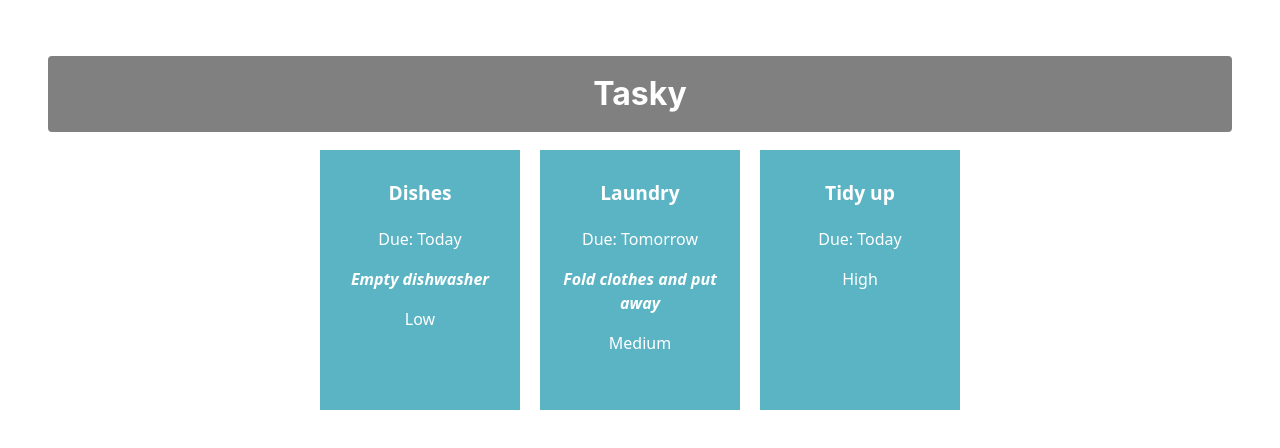
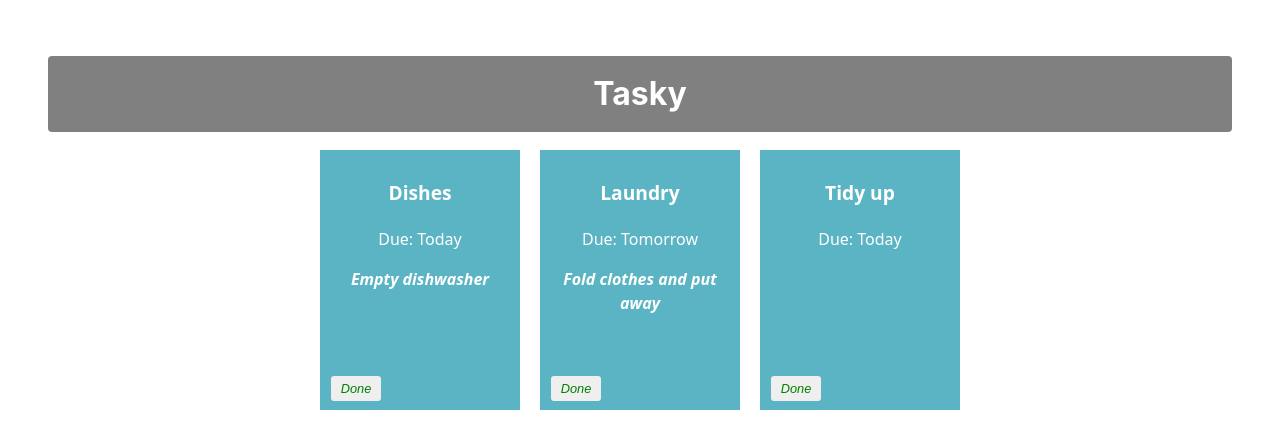
Before and after one commit to amycomynshaugh03/react-basics-labs, a React (Vite) app in the folder tasky/: page / in a window 1280 px wide. Shown: the top 448 px of the page. Built offline with nearby package versions, Linux system fonts and the light colour scheme.

Commit message:
Mark task as done

```diff
--- a/tasky/src/App.css
+++ b/tasky/src/App.css
@@ -47,3 +47,20 @@
   color: white;
   font-style: italic;
 }
+
+button {
+  border: none;
+  border-radius: 3px;
+  font-style: italic;
+  font-size: 0.8em;
+  margin: 4px 6px;
+  width: 50px;
+  height: 25px;
+}
+
+.doneButton {
+  position: absolute;
+  bottom: 5px;
+  left: 5px;
+  color: green;
+}
--- a/tasky/src/App.jsx
+++ b/tasky/src/App.jsx
@@ -7,28 +7,40 @@
 
    const [ taskState, setTaskState ] = useState({
     tasks: [
-      { id: 1, title:"Dishes", description: "Empty dishwasher", deadline: "Today", priority:"Low" },
-      { id: 2, title: "Laundry", description: "Fold clothes and put away", deadline: "Tomorrow",priority:"Medium" },
-      { id: 3, title: "Tidy up", deadline: "Today", priority:"High" }
+      { id: 1, title:"Dishes", description: "Empty dishwasher", deadline: "Today",done: false, priority:"Low",  },
+      { id: 2, title: "Laundry", description: "Fold clothes and put away", deadline: "Tomorrow",done: false,priority:"Medium" },
+      { id: 3, title: "Tidy up", deadline: "Today", done: false, priority:"High"}
     ]
   });
+
+   const doneHandler = (taskIndex) => {
+    const tasks = [...taskState.tasks];
+    tasks[taskIndex].done = !tasks[taskIndex].done;
+    setTaskState({tasks});
+    console.log(`${taskIndex} ${tasks[taskIndex].done}`);
+  }
 
 
    return (
     <div className="container">
       <h1>Tasky</h1>
 
-        {taskState.tasks.map((task) => (
+    {taskState.tasks.map((task, index) => (
     <Task
       title={task.title}
       description={task.description}
       deadline={task.deadline}
-      priority={task.priority}
       key={task.id}
+      done={task.done}
+      markDone={() => doneHandler(index)}
     />
   ))}
+
+
+
+
     </div>
-  );
+  )
 
 }
 
--- a/tasky/src/components/Task.jsx
+++ b/tasky/src/components/Task.jsx
@@ -3,12 +3,16 @@
 const Task = (props) => {
 
     return (
-        <div className="card">
+         <div className="card" style={{backgroundColor: props.done ? 'lightgrey' : '#5bb4c4'}}>
              <p className="title">{props.title}</p>
             <p>Due: {props.deadline}</p>
             <p className="description">{props.description}</p>
             <p className= "priority">{props.priority}</p>
+
+             <button onClick={props.markDone} className='doneButton'>Done</button>
         </div>
+
+
     )
 }
 
```
